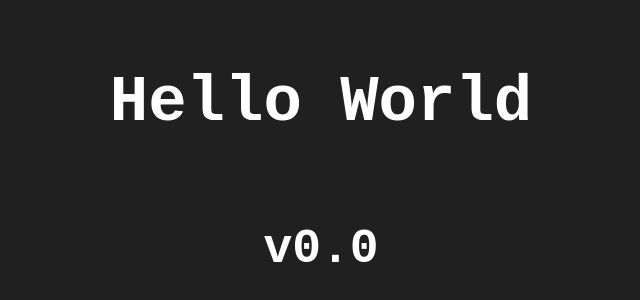
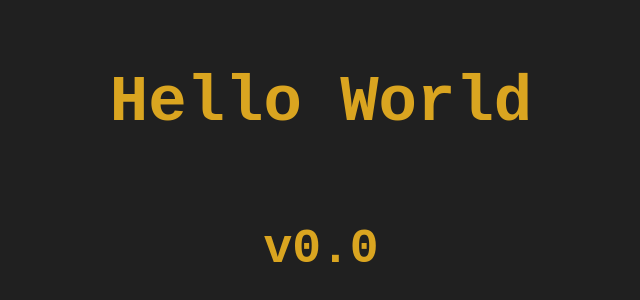
Before and after one commit to theparticleman/HelloWorldHtml, a plain HTML site: page index.html in a window 1280 px wide. Shown: the part 230-530 px from the top of the page, without its empty margins (319-959 px from the left). Drawn offline with Linux system fonts and the light colour scheme.

Commit message:
Change font color to goldenrod

```diff
--- a/site.css
+++ b/site.css
@@ -2,7 +2,7 @@ body {
   font-family: 'Courier New', Courier, monospace;
   font-size: xx-large;
   background-color: #202020;
-  color: white;
+  color: goldenrod;
 }
 
 .content {
```
